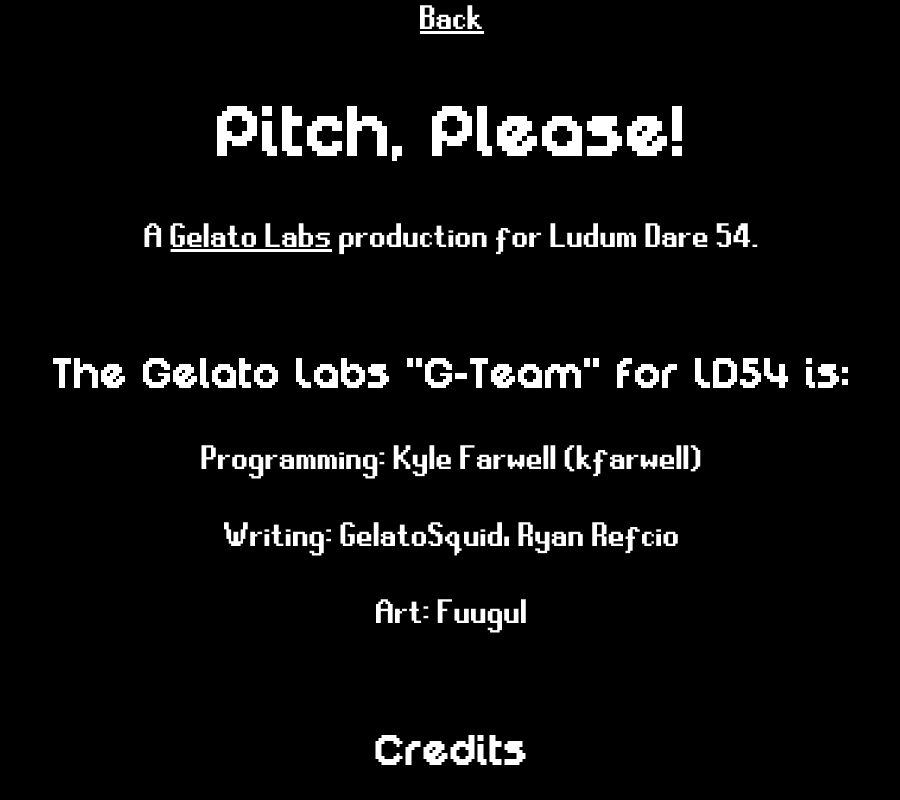
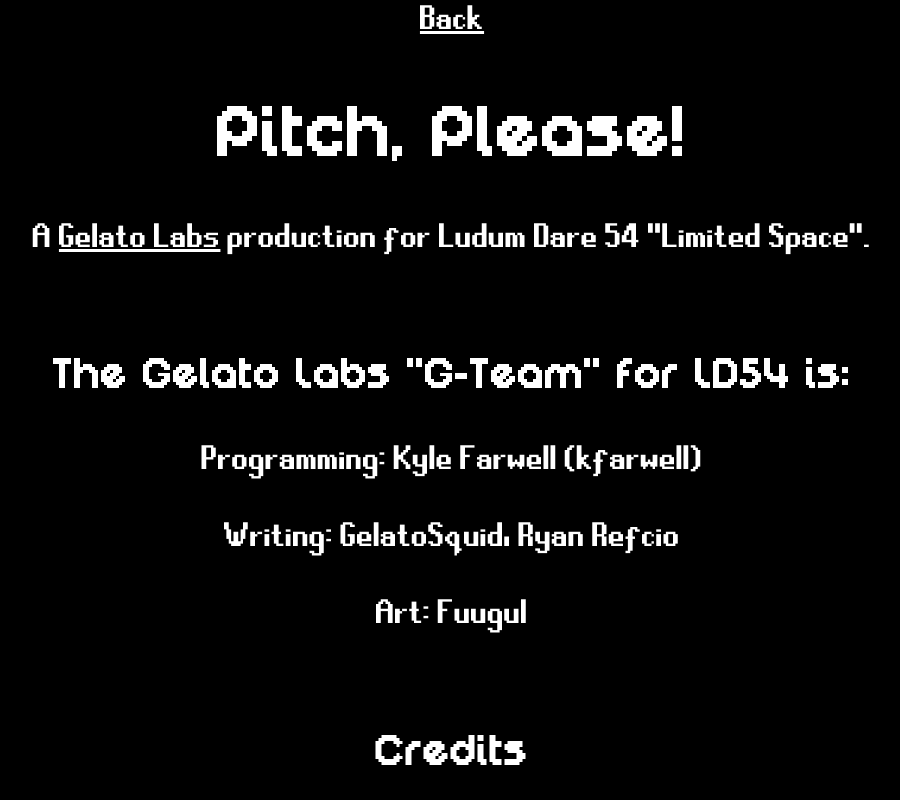
Before and after one commit to gelatolabs/pitchplease, a website: page public/credits.html in a window 1280 px wide. Shown: the top 800 px of the page, without its empty margins (188-1088 px from the left). Drawn offline with Linux system fonts and the light colour scheme.

Commit message:
add LD theme to credits

```diff
--- a/public/credits.html
+++ b/public/credits.html
@@ -14,7 +14,7 @@
   <a href="/" onclick="window.close()">Back</a>
   <h1>Pitch, Please!</h1>
   <p>A <a href="https://gelatolabs.xyz" target="_blank" rel="noopener noreferrer">Gelato Labs</a> production for Ludum
-    Dare 54.</p>
+    Dare 54 "Limited Space".</p>
   <br />
   <h2>The Gelato Labs "G-Team" for LD54 is:</h2>
   <p>Programming: Kyle Farwell (kfarwell)</p>
```
